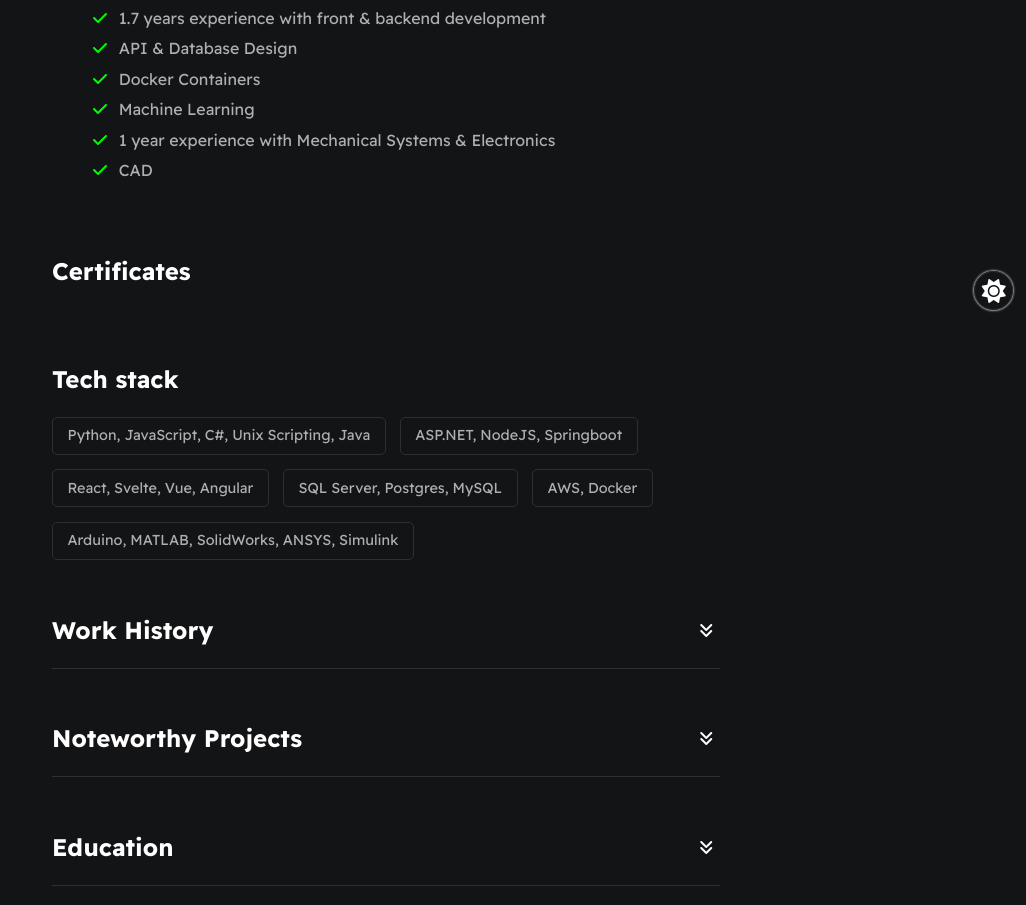
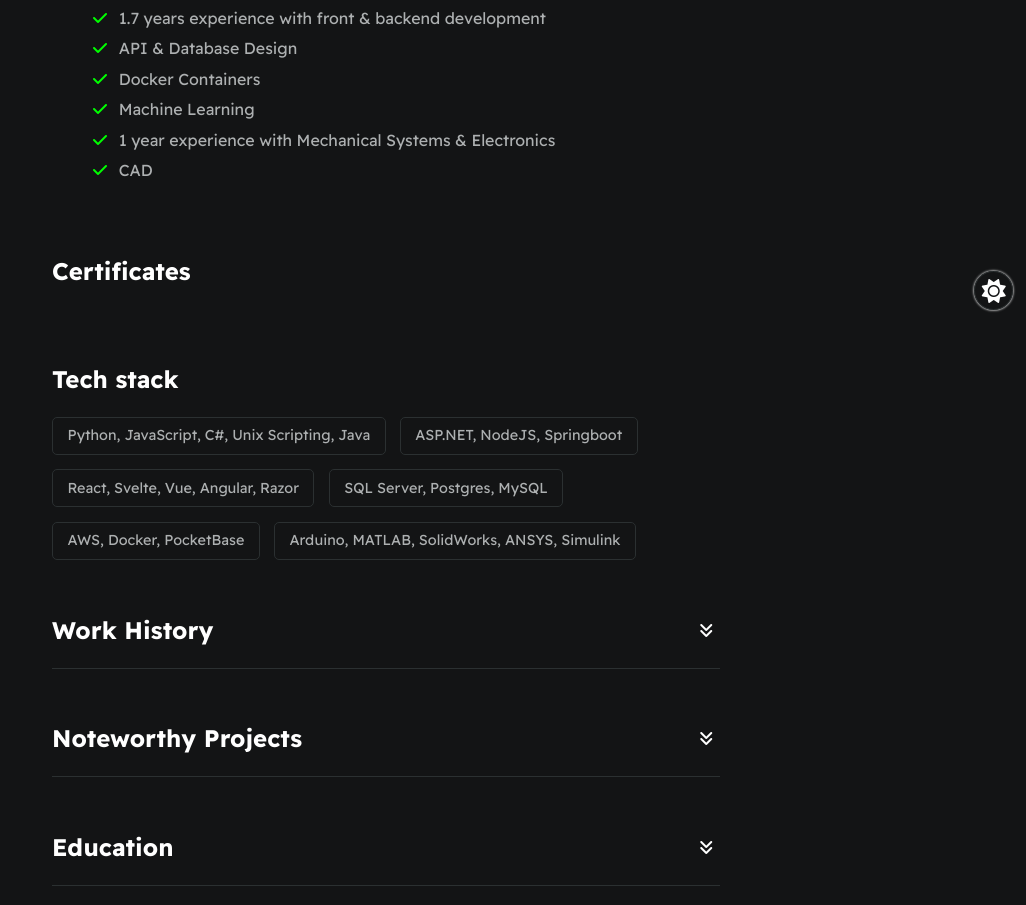
Before and after one commit to viruj96/digital-resume, a plain HTML site: page index.html in a window 1280 px wide. Shown: the part 482-1387 px from the top of the page, without its empty margins (254-1280 px from the left). Drawn offline with Linux system fonts and the light colour scheme; a script that the page names is missing.

Commit message:
updated techstack

```diff
--- a/index.html
+++ b/index.html
@@ -80,9 +80,9 @@
 			<div id="wrapper--techstack__items">
 				<div class="card--techstack"><span>Python, JavaScript, C#, Unix Scripting, Java</span></div>
 				<div class="card--techstack"><span>ASP.NET, NodeJS, Springboot</span></div>
-				<div class="card--techstack"><span>React, Svelte, Vue, Angular</span></div>
+				<div class="card--techstack"><span>React, Svelte, Vue, Angular, Razor</span></div>
 				<div class="card--techstack"><span>SQL Server, Postgres, MySQL</span></div>
-				<div class="card--techstack"><span>AWS, Docker</span></div>
+				<div class="card--techstack"><span>AWS, Docker, PocketBase</span></div>
 				<div class="card--techstack"><span>Arduino, MATLAB, SolidWorks, ANSYS, Simulink</span></div>
 			</div>
 		</section>
```
